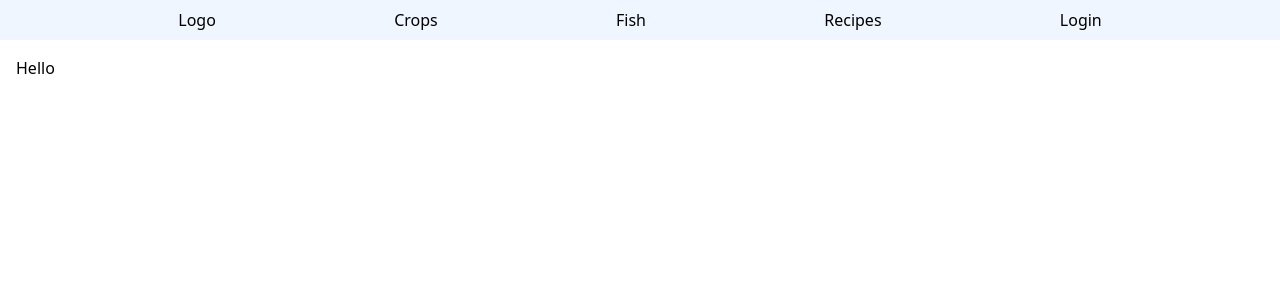
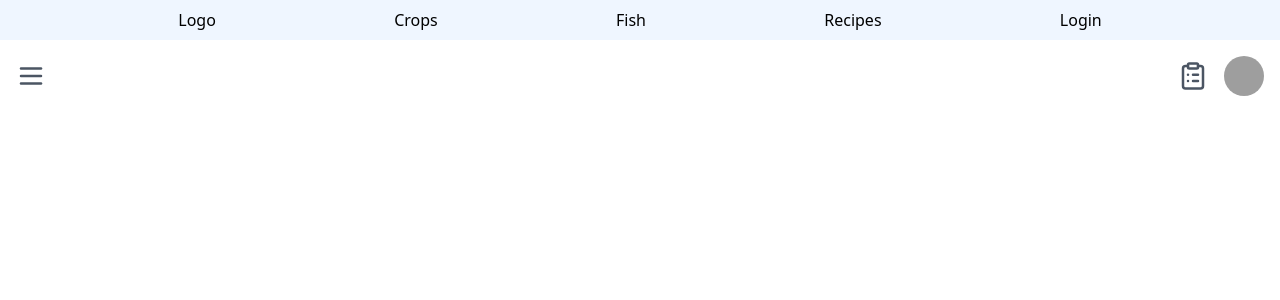
Before and after one commit to zenionyx/summy, a React (Vite) app: page / in a window 1280 px wide. Shown: the top 300 px of the page. Built offline with nearby package versions, Linux system fonts and the light colour scheme; grey boxes are pictures that could not be loaded.

Commit message:
feat: implement profile picture styling and restructure Home component layout

```diff
--- a/src/assets/styles.scss
+++ b/src/assets/styles.scss
@@ -1,3 +1,6 @@
-.hi {
-    background: #90dd6f;
+.profilePic {
+    background-image: url('https://i.pinimg.com/736x/d7/80/c3/d780c35e99fd92d0b00dbece45a2644e.jpg');
+    background-position: center;
+    background-repeat: no-repeat;
+    background-size: cover;
 }
--- a/src/pages/Home.jsx
+++ b/src/pages/Home.jsx
@@ -1,8 +1,17 @@
+import { Menu, ClipboardList } from "lucide-react";
+
 const Home = () => {
   return (
     <div>
       {/* Top Section */}
-      <section>Hello</section>
+      <div className="w-full flex items-center justify-between text-gray-600">
+        <Menu size="30" />
+        <div className="flex gap-4  items-center">
+          <ClipboardList size="30" />
+          {/* profile pic */}
+          <div className="w-10 h-10 bg-red-400 rounded-full profilePic"></div>
+        </div>
+      </div>
 
       {/* Hero Section */}
       <section></section>
@@ -21,9 +30,8 @@ const Home = () => {
 
       {/* Recently Viewed */}
       <section></section>
+    </div>
+  );
+};
 
-    </div>
-  )
-}
-
-export default Home
+export default Home;
```
